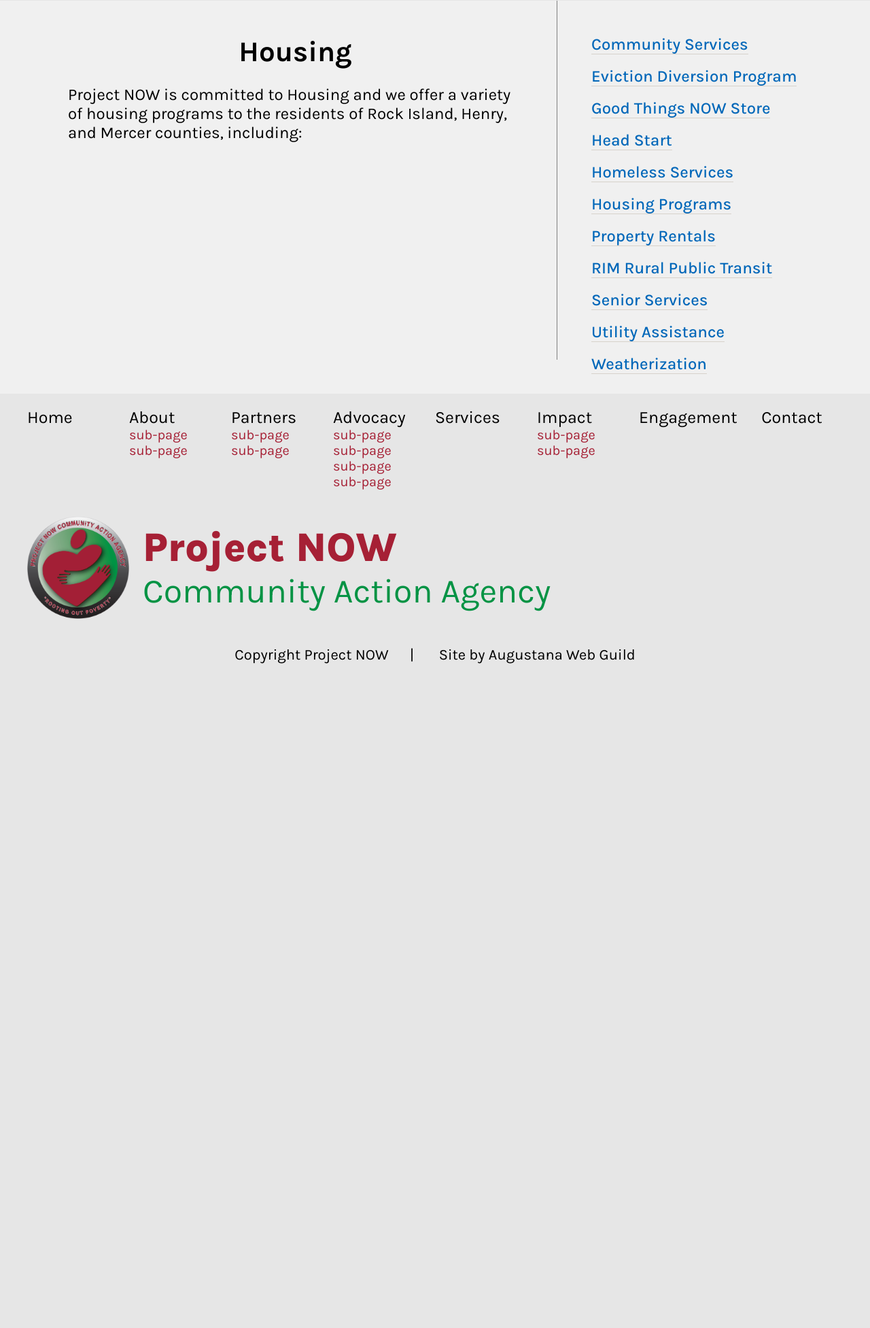
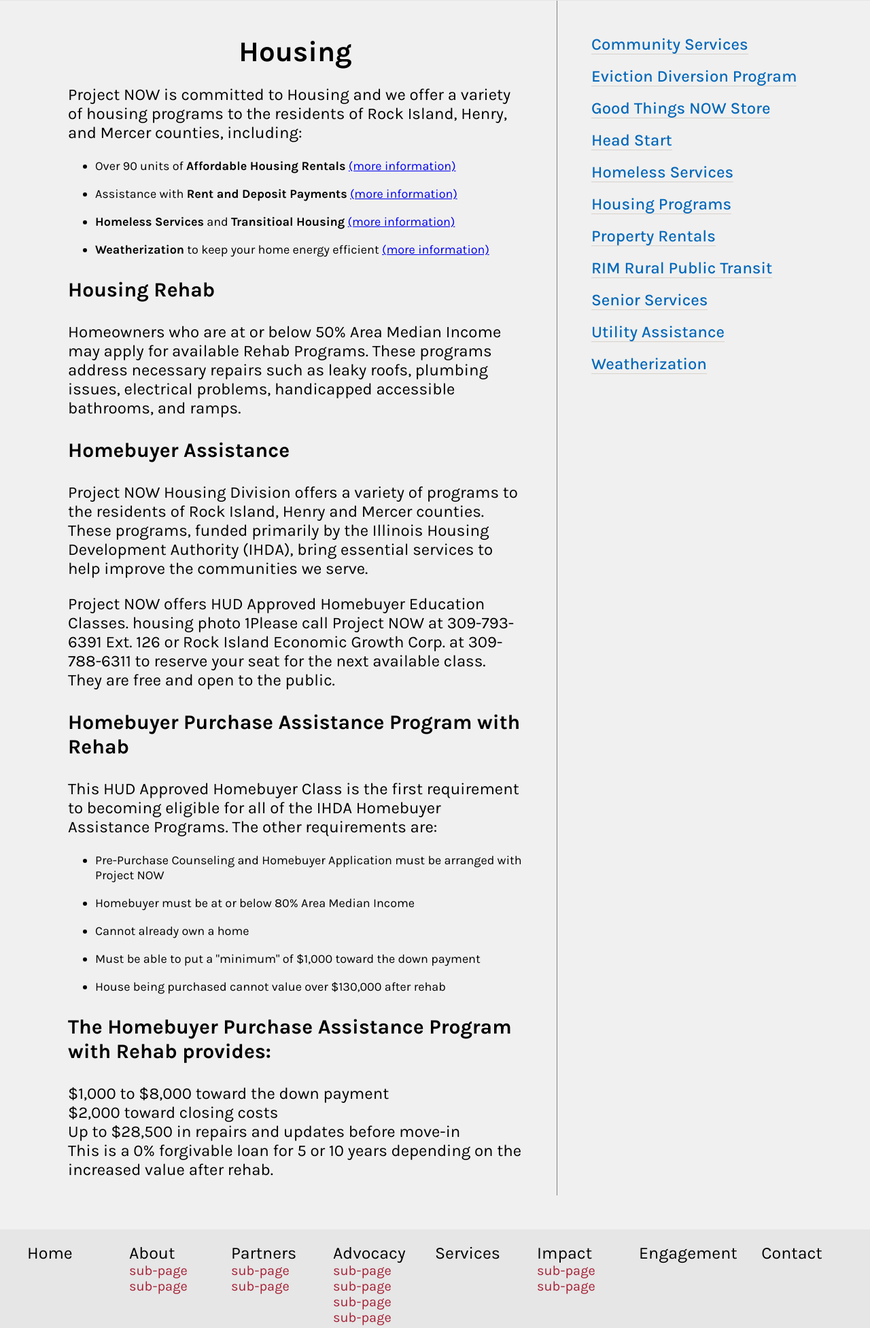
Before and after one commit to kashavpiya/ProjectNOW, a PHP site: page /housing.php in a window 1280 px wide. Shown: the part 428-2381 px from the top of the page at 68% size. Before the commit the page ends 1404 px from the top, so only its background shows below. Run offline with PHP 8.4, Linux system fonts and the light colour scheme.

Commit message:
update housing.php

```diff
--- a/housing.php
+++ b/housing.php
@@ -19,8 +19,35 @@
             <div class="left-content">
                 <h2>Housing</h2>
                 <p>Project NOW is committed to Housing and we offer a variety of housing programs to the residents of Rock Island, Henry, and Mercer counties, including:</p>
+                <ul>
+                    <li>Over 90 units of <strong>Affordable Housing Rentals</strong> <a href="#property">(more information)</a></li><br>
+                    <li>Assistance with <strong>Rent and Deposit Payments</strong> <a href="https://www.projectnow.org/information.htm#rent">(more information)</a></li><br>
+                    <li><strong>Homeless Services</strong> and <strong>Transitioal Housing</strong> <a href="homelessservices.php">(more information)</a></li><br>
+                    <li><strong>Weatherization</strong> to keep your home energy efficient <a href="#weatherization">(more information)</a></li>
+                </ul>
 
+                <h3>Housing Rehab</h3>
+                <p>Homeowners who are at or below 50% Area Median Income may apply for available Rehab Programs. These programs address necessary repairs such as leaky roofs, plumbing issues, electrical problems, handicapped accessible bathrooms, and ramps.</p>
 
+                <h3>Homebuyer Assistance</h3>
+                <p>Project NOW Housing Division offers a variety of programs to the residents of Rock Island, Henry and Mercer counties. These programs, funded primarily by the Illinois Housing Development Authority (IHDA), bring essential services to help improve the communities we serve.</p>
+                <p>Project NOW offers HUD Approved Homebuyer Education Classes. housing photo 1Please call Project NOW at 309-793-6391 Ext. 126 or Rock Island Economic Growth Corp. at 309-788-6311 to reserve your seat for the next available class. They are free and open to the public.</p>
+
+                <h3>Homebuyer Purchase Assistance Program with Rehab</h3>
+                <p>This HUD Approved Homebuyer Class is the first requirement to becoming eligible for all of the IHDA Homebuyer Assistance Programs. The other requirements are:</p>
+                <ul>
+                    <li>Pre-Purchase Counseling and Homebuyer Application must be arranged with Project NOW</li><br>
+                    <li>Homebuyer must be at or below 80% Area Median Income</li><br>
+                    <li>Cannot already own a home</li><br>
+                    <li>Must be able to put a "minimum" of $1,000 toward the down payment</li><br>
+                    <li>House being purchased cannot value over $130,000 after rehab</li>
+                </ul>
+
+                <h3>The Homebuyer Purchase Assistance Program with Rehab provides:</h3>
+                <p>$1,000 to $8,000 toward the down payment<br>
+                    $2,000 toward closing costs<br>
+                    Up to $28,500 in repairs and updates before move-in<br>
+                    This is a 0% forgivable loan for 5 or 10 years depending on the increased value after rehab.</p>
 
             </div>
             <div class="right-content">
```
